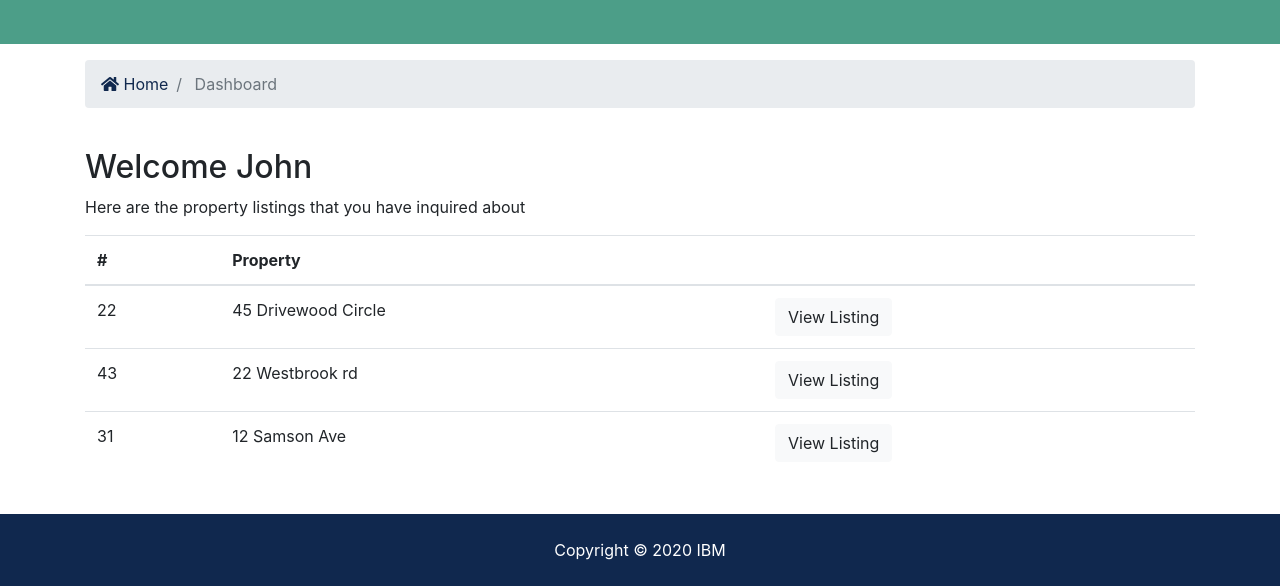
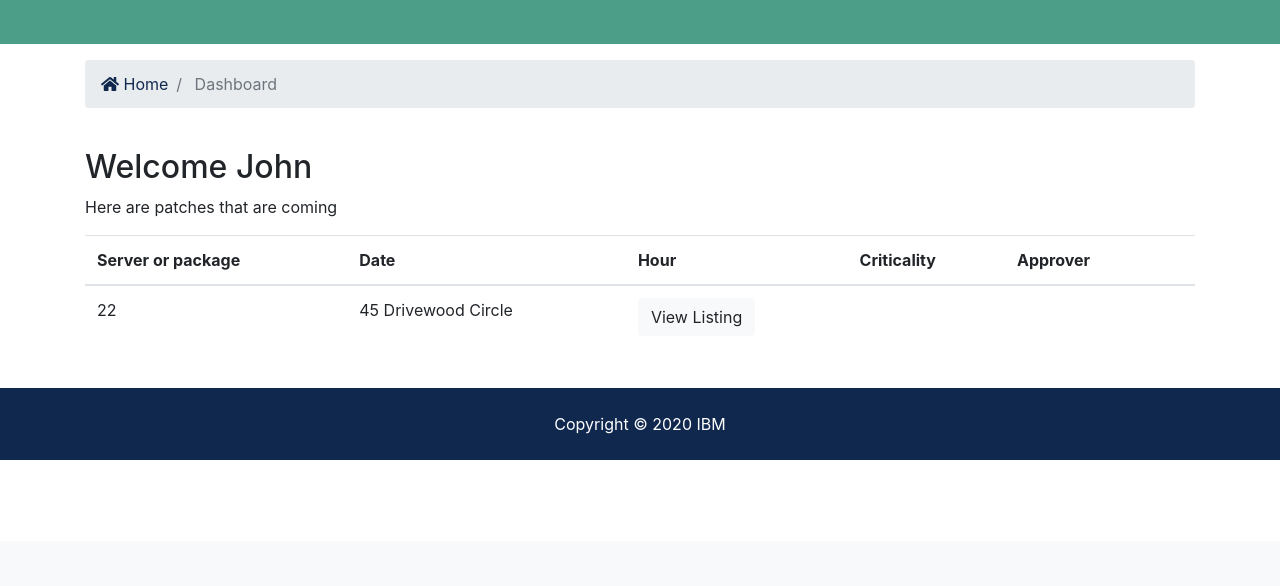
Before and after one commit to sergiornelas/riskTool, a Django app: page /accounts/dashboard in a window 1280 px wide. Shown: the part 259-845 px from the top of the page. After the commit the page ends 719 px from the top, so only its background shows below. Run offline with Django 3.2, Linux system fonts and the light colour scheme; some libraries are stand-ins or nearby versions.

Commit message:
actualizacion

```diff
--- a/patches/urls.py
+++ b/patches/urls.py
@@ -6,8 +6,7 @@ urlpatterns = [
     #second parameter: method we want to connect in the view file
     #third parameter: name to easily access this path
 
+    #path('<int:patches_id>', views.index, name='patchlizt'),
     path('', views.index, name='patchlizt'),
     path('exclude', views.exclude, name='ezclude'),
-
-    #path('<int:listing_id>', views.listing, name='listing'),
 ]
--- a/patches/views.py
+++ b/patches/views.py
@@ -1,5 +1,4 @@
 from django.shortcuts import render
-from django.http import HttpResponse
 
 #show data frontend
 #BOOOM!!, agarré el modelo de la aplicación de patches.
@@ -17,6 +16,7 @@ def index(request):
     }
 
 	return render(request, 'patches/patchList.html', context)
+	#return render(request, 'clients/dashboard.html', context)
 
 def exclude(request):
 	return render(request, 'patches/excludePatch.html')
--- a/riskManagement/urls.py
+++ b/riskManagement/urls.py
@@ -16,9 +16,6 @@ urlpatterns = [
     # path('accounts/', include('clients.urls')),
     path('accounts/', include('clients.urls')),
 
-    #testing
-    #path('test/', include('clients.urls')),
-
     #new added (estilo al admin)
 ] + static(settings.MEDIA_URL, document_root=settings.MEDIA_ROOT)
 
--- a/templates/clients/dashboard.html
+++ b/templates/clients/dashboard.html
@@ -1,4 +1,7 @@
 {% extends 'base.html' %}
+
+<!-- comentar el jinja -->
+{# {% load humanize %} #}
 
 {% block content %}
 
@@ -33,12 +36,15 @@
         <div class="row">
             <div class="col-md-12">
                 <h2>Welcome John</h2>
-                <p>Here are the property listings that you have inquired about</p>
+                <p>Here are patches that are coming</p>
                 <table class="table">
                     <thead>
                         <tr>
-                            <th scope="col">#</th>
-                            <th scope="col">Property</th>
+                            <th scope="col">Server or package</th>
+                            <th scope="col">Date</th>
+                            <th scope="col">Hour</th>
+                            <th scope="col">Criticality</th>
+                            <th scope="col">Approver</th>
                             <th></th>
                         </tr>
                     </thead>
@@ -50,20 +56,30 @@
                                 <a class="btn btn-light" href="#">View Listing</a>
                             </td>
                         </tr>
-                        <tr>
-                            <td>43</td>
-                            <td>22 Westbrook rd</td>
-                            <td>
-                                <a class="btn btn-light" href="#">View Listing</a>
-                            </td>
-                        </tr>
-                        <tr>
-                            <td>31</td>
-                            <td>12 Samson Ave</td>
-                            <td>
-                                <a class="btn btn-light" href="#">View Listing</a>
-                            </td>
-                        </tr>
+
+                        {# {% if patches %}#}
+                            {#{% for parche in patches %}#}
+
+                                <!-- <tr>
+                                    <td>{{ parche.server_package }}</td>
+                                    <td>{{ parche.time }}</td> -->
+                                    <!-- Hay que agregar la hora -->
+                                    <!-- <td>"Hour"</td>
+                                    <td>{{ parche.criticality }}</td> -->
+                                    <!-- Hay que agregar el nombre de los probadores -->
+                                    <!-- <td>"Approver"</td>
+                                    <td><button class="btn btn-primary btn-lg">Exclude patch</button></td>
+                                </tr> -->
+
+                            {#{% endfor %}#}
+                            {#{% else %}#}
+
+                                <!-- <div class="col-md-12">
+                                    <p>No patches Available</p>
+                                </div> -->
+
+                        {#{% endif %} #}
+
                     </tbody>
                 </table>
             </div>
```
Also changed, not shown: clients/views.py (+11 -5 lines), clients/urls.py (line endings or trailing spaces), 1 other file.
